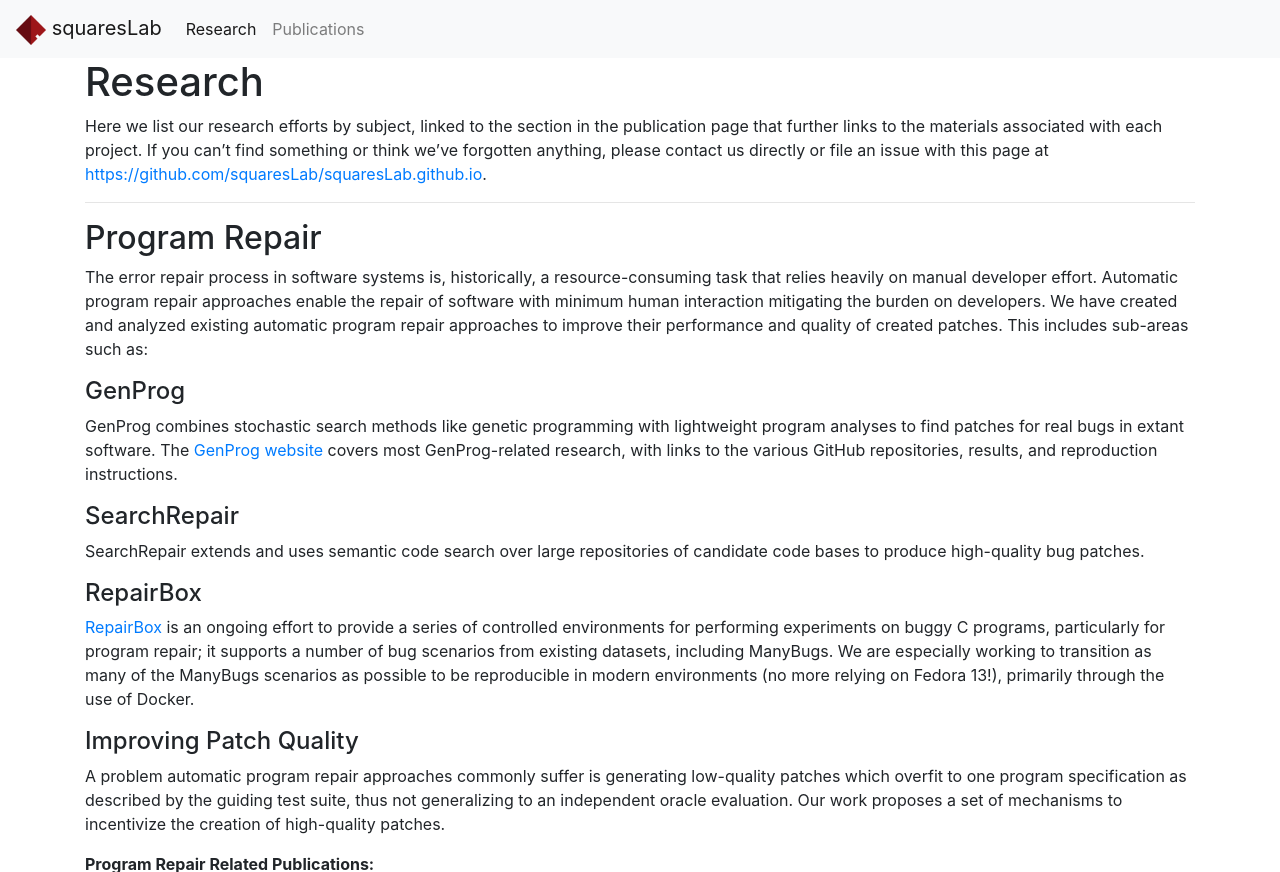
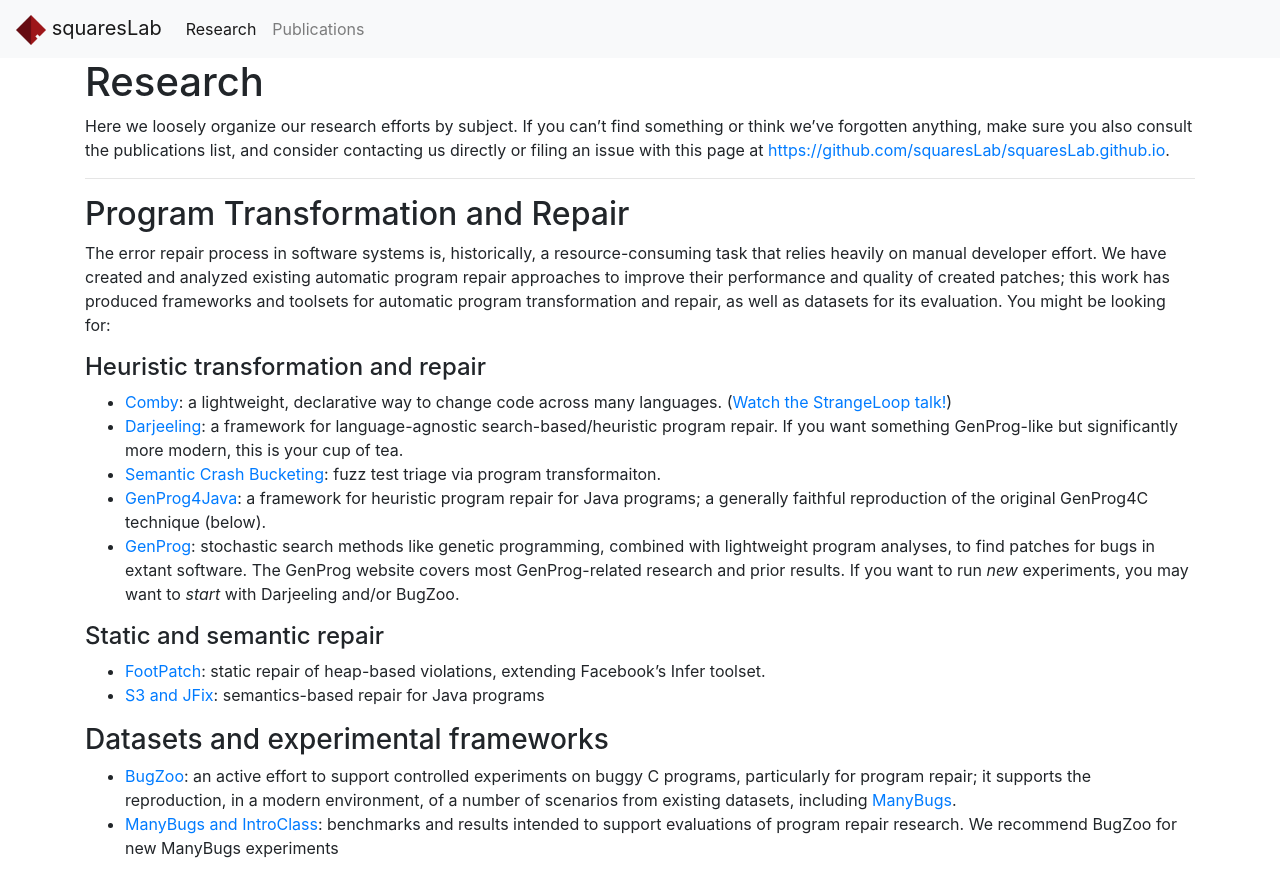
Before and after one commit to squaresLab/squaresLab.github.io, a Jekyll site: the page built from research.md, in a window 1280 px wide and 1400 px high, cut to the strip 0-872 px from the top of the window. Built offline with Jekyll 4.4.1, drawn with Linux system fonts in a browser that asks for light colours; nearby versions of some CDN libraries; some of the changed text lies outside the part shown.

Commit message:
cleanup on research content, adding of apple photo

```diff
--- a/_data/MainPhotos.yml
+++ b/_data/MainPhotos.yml
@@ -7,3 +7,6 @@
 - title: Group Axe Photo
   url: ./assets/img/GroupAxePhoto.jpg
   altText: squaresLab in our squaresLab t-shirts after an axe throwing social event
+- title: Group Apple Photo
+  url: ./assets/img/GroupApples.jpg
+  altTex: squaresLab goes apple picking.
--- a/research.md
+++ b/research.md
@@ -6,91 +6,96 @@ permalink: /research/
 
 # Research
 
-Here we list our research efforts by subject, linked to the section in the
-publication page that further links to the materials associated with each
-project. If you can't find something or think we've forgotten anything, please
-contact us directly or file an issue with this page at
+Here we loosely organize our research efforts by subject. If you can't find
+something or think we've forgotten anything, make sure you also consult the
+publications list, and consider contacting us directly or filing an issue with
+this page at
 [https://github.com/squaresLab/squaresLab.github.io](https://github.com/squaresLab/squaresLab.github.io).
 
 ---
 
-## Program Repair
-The error repair process in software systems is, historically,
-a resource-consuming task that relies heavily on manual developer effort.
-Automatic program repair approaches enable the repair of software with
-minimum human interaction mitigating the burden on developers.
-We have created and analyzed existing automatic program repair approaches
-to improve their performance and quality of created patches.
-This includes sub-areas such as:
+## Program Transformation and Repair
 
-#### GenProg
-GenProg combines stochastic search methods like genetic programming with
-lightweight program analyses to find patches for real bugs in extant
-software. The [GenProg website](https://squareslab.github.io/genprog-code)
-covers most GenProg-related research, with links to the various GitHub
-repositories, results, and reproduction instructions.
+The error repair process in software systems is, historically, a
+resource-consuming task that relies heavily on manual developer effort.  We have
+created and analyzed existing automatic program repair approaches to improve
+their performance and quality of created patches; this work has produced
+frameworks and toolsets for automatic program transformation and repair, as well
+as datasets for its evaluation. You might be looking for:
 
-#### SearchRepair
-SearchRepair extends and uses semantic code search over large repositories of
-candidate code bases to produce high-quality bug patches.
+#### Heuristic transformation and repair
 
-#### RepairBox
-[RepairBox](https://github.com/squaresLab/RepairBox) is an ongoing effort to
-provide a series of controlled environments for performing experiments on buggy
-C programs, particularly for program repair; it supports a number of bug
-scenarios from existing datasets, including ManyBugs.  We are especially working
-to transition as many of the ManyBugs scenarios as possible to be reproducible
-in modern environments (no
-more relying on Fedora 13!), primarily through the use of Docker.
+* [Comby](https://comby.dev/): a lightweight, declarative way to change code
+      across many languages. ([Watch the StrangeLoop
+      talk!](https://www.youtube.com/watch?v=JMZLBB_BFNg))
+* [Darjeeling](https://github.com/squaresLab/Darjeeling): a
+        framework for language-agnostic search-based/heuristic program repair.
+        If you want something GenProg-like but significantly more modern, this
+        is your cup of tea.
+* [Semantic Crash
+      Bucketing](https://github.com/squaresLab/SemanticCrashBucketing): fuzz
+      test triage via program transformaiton.
+* [GenProg4Java](https://github.com/squaresLab/genprog4java):
+      a framework for heuristic program repair for Java programs; a generally
+      faithful reproduction of the original GenProg4C technique (below).
+* [GenProg](https://squareslab.github.io/genprog-code):
+	    stochastic search methods like genetic programming, combined with
+	    lightweight program analyses, to find patches for bugs in extant
+	    software.  The GenProg website covers most GenProg-related
+	    research and prior results. If you want to run _new_ experiments,
+	    you may want to _start_ with Darjeeling and/or BugZoo.
 
-#### Improving Patch Quality
-A problem
-automatic program repair approaches commonly suffer is
-generating low-quality patches which overfit
-to one program specification as described by the guiding
-test suite, thus
-not generalizing to an independent oracle evaluation.
-Our work proposes a set of mechanisms to
-incentivize the creation
-of high-quality patches.
+#### Static and semantic repair
+
+* [FootPatch](https://github.com/squaresLab/footpatch): static
+    repair of heap-based violations, extending Facebook's Infer toolset.
+* [S3 and JFix](https://xuanbachle.github.io/semanticsrepair/): semantics-based
+    repair for Java programs
+
+### Datasets and experimental frameworks
+
+* [BugZoo](https://github.com/squaresLab/BugZoo): an active
+	    effort to support controlled experiments on buggy C programs,
+	    particularly for program repair; it supports the reproduction, in a
+	    modern environment, of a number of scenarios from existing datasets,
+	    including <a href="https://repairbenchmarks.cs.umass.edu">ManyBugs</a>.
+* [ManyBugs and IntroClass](http://repairbenchmarks.cs.umass.edu/):
+  benchmarks and results intended to support evaluations of
+	    program repair research. We recommend BugZoo for new ManyBugs
+  experiments
 
 **Program Repair Related Publications:**
 {% bibliography --query @*[project~=repair] %}
 
-#### ManyBugs and IntroClass
-ManyBugs and IntroClass are benchmarks intended to support evaluations of
-program repair research. More info at the [repairbenchmarks
-site](http://repairbenchmarks.cs.umass.edu/).
-
-**Related Publications:**
-- [The ManyBugs and IntroClass Benchmarks for Automated Repair of C Programs](/publications/#LeGouesManyBugs2015)
-
 ## Robotics Software QA/Bug Testing
-Robotics and autonomous systems are becoming increasingly prevalent. These systems present new quality assurance challenges.
+Robotics and autonomous systems are becoming increasingly prevalent. These
+systems present new quality assurance challenges, which we both study and attempt to
+address via new testing and analysis techniques.
 
 **Related Publications**
 {% bibliography --query @*[project~=robots] %}
 
 ## Understanding Develop[ment/er] Practices
+
 Software developers work on difficult problems in complex software situations.
 Tools that reduce the complexity of software development can improve both
 the quality of the developed software and reduce the time required to
 create the software.  To produce tools that are useful to developers, it is
-important to understand current software development practices. Our group
-studies developers and produced software to understand both the current
-state of software quality and which factors affect software quality. We then
-produce tools to advance the current state of software quality.
+important to understand current software development practices. We
+study developers and the software they produce to understand both the current
+state of software quality and which factors affect software quality.
 
 **Related Publications:**
 {% bibliography --query @*[project~=develop] %}
 
 ## AI / Search-based Software Engineering
+
 We are broadly interested in applying AI methods, including search-based
-approaches, to improve the engineering of software. In particular, we
+approaches, to improve software engineering. In particular, we
 investigate applying these approaches to self-adaptive systems to enable complex
 software systems to autonomously respond to changes in their environments more
-effectively, although this category also includes smaller projects employing
-these approaches that don't fit neatly into other projects.
+effectively; this category also includes smaller projects employing
+these approaches that don't fit neatly elsewhere.
 
 **Related Publications:**
 {% bibliography --query @*[project~=ai-sbe] %}
```
Also changed, not shown: index.md (+5 -4 lines), publications.md (+3 -3 lines), assets/img/GroupApples.jpg (added).
